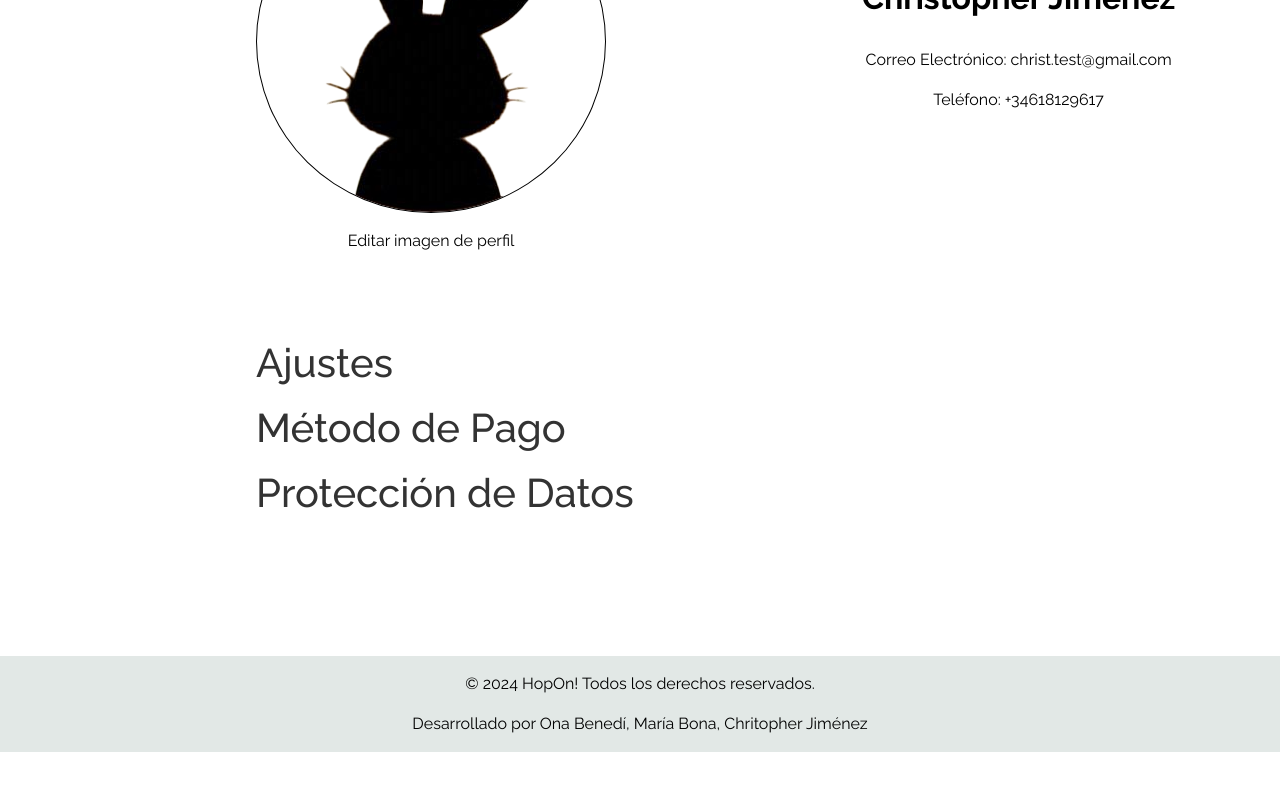
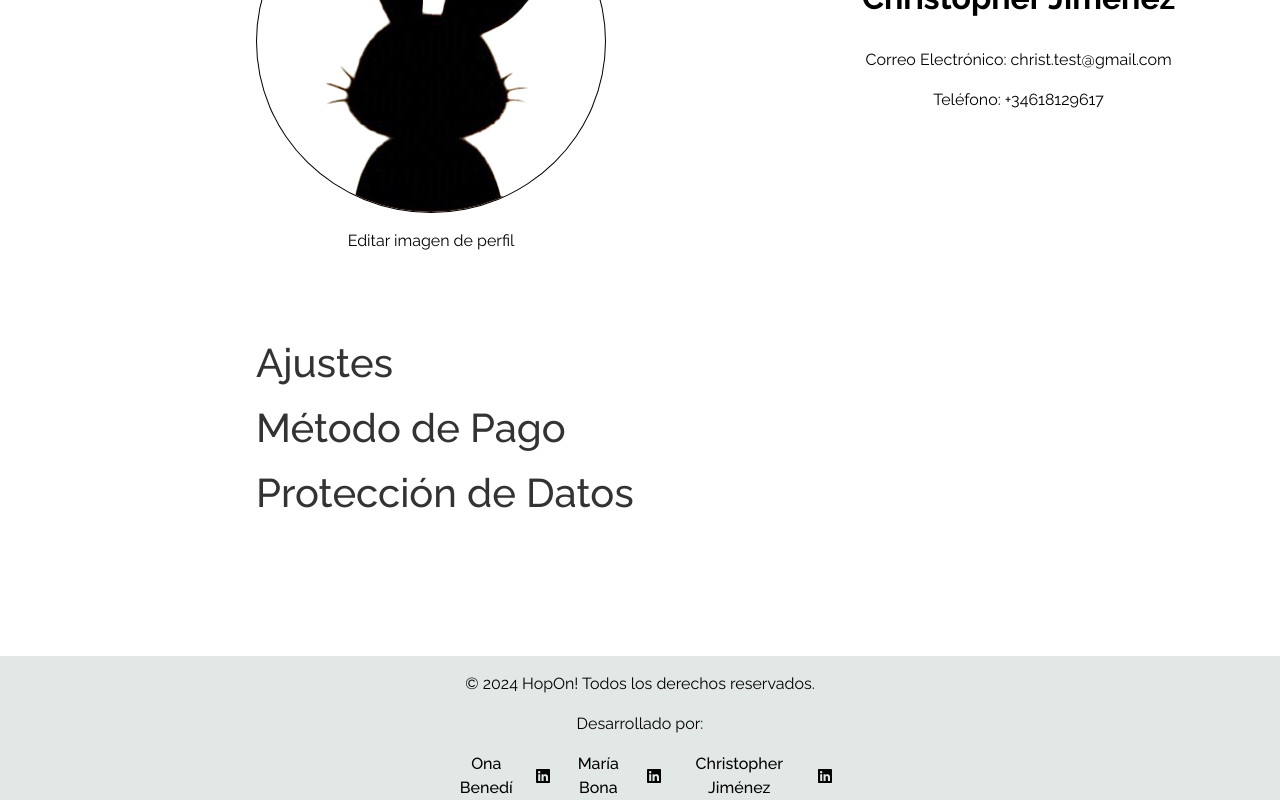
Before and after one commit to OnaBenedi/thirdProject, a React (Vite) app: page /profile in a window 1280 px wide. Shown: the part 394-1194 px from the top of the page. Before the commit the page ends 1146 px from the top, so only its background shows below. Built offline with nearby package versions, Linux system fonts and the light colour scheme; a web font is replaced by a local one.

Commit message:
added links to the footer

```diff
--- a/package.json
+++ b/package.json
@@ -11,6 +11,10 @@
     "preview": "vite preview"
   },
   "dependencies": {
+    "@fortawesome/fontawesome-svg-core": "^6.6.0",
+    "@fortawesome/free-brands-svg-icons": "^6.6.0",
+    "@fortawesome/react-fontawesome": "^0.2.2",
+    "@vis.gl/react-google-maps": "^1.1.0",
     "axios": "^1.7.2",
     "bcrypt": "^5.1.1",
     "dotenv": "^16.4.5",
@@ -19,8 +23,6 @@
     "firebase-tools": "^13.13.2",
     "jsonwebtoken": "^9.0.2",
     "nodemon": "^3.1.4",
-    "@vis.gl/react-google-maps": "^1.1.0",
-    "dotenv": "^16.4.5",
     "react": "^18.2.0",
     "react-dom": "^18.2.0"
   },
--- a/src/components/footer/footer-body/FooterBody.css
+++ b/src/components/footer/footer-body/FooterBody.css
@@ -5,9 +5,20 @@
     justify-content: center;
     margin-top: auto;
     background-color: #E2E8E6;
-
   }
 
   .footer-content {
     text-align: center;
+    width: 30vw;
   }
+
+  .links-container{
+    display: flex;
+    align-items: center;
+    justify-content: center;
+    gap: 3%;
+  }
+  #linkedin{
+    font-size: 16px;
+    color: rgb(0,0, 0);
+  }
--- a/src/components/footer/footer-body/FooterBody.jsx
+++ b/src/components/footer/footer-body/FooterBody.jsx
@@ -1,4 +1,6 @@
 import "./FooterBody.css"
+import { FontAwesomeIcon } from '@fortawesome/react-fontawesome';
+import { faLinkedin } from '@fortawesome/free-brands-svg-icons'
 
 function FooterBody() {
   return (
@@ -6,7 +8,12 @@ function FooterBody() {
       <footer className="footer">
           <div className="footer-content">
             <p>© 2024 HopOn! Todos los derechos reservados.</p>
-            <p>Desarrollado por Ona Benedí, María Bona, Chritopher Jiménez</p>
+            <p>Desarrollado por:</p>
+            <div className="links-container">
+              <a href="https://www.linkedin.com/in/ona-benedi/" id="linkedin">Ona Benedí</a> <FontAwesomeIcon icon={faLinkedin} />
+              <a href="https://www.linkedin.com/in/maria-bona-enguita/" id="linkedin">María Bona </a> <FontAwesomeIcon icon={faLinkedin} />
+              <a href="https://www.linkedin.com/in/chokchrist/" id="linkedin">Christopher Jiménez </a> <FontAwesomeIcon icon={faLinkedin} />
+            </div>
           </div>
       </footer>
     </div>
--- a/src/components/pages/Login.css
+++ b/src/components/pages/Login.css
@@ -21,6 +21,7 @@
   max-width: 800px;
   height: 500px;
   margin-top: auto;
+  margin-bottom: auto;
   background-color: #fff;
   border-radius: 8px;
   box-shadow: 0 4px 8px rgba(0, 0, 0, 0.1);
@@ -117,19 +118,6 @@ form {
   text-decoration: underline;
 }
 
-.footer {
-  width: 100%;
-  display: flex;
-  align-items: center;
-  justify-content: center;
-  margin-top: auto;
-  background-color: #E2E8E6;
-}
-
-.footer-content {
-  text-align: center;
-}
-
 
 @media (max-width: 768px) {
   .container {
--- a/src/components/pages/Login.jsx
+++ b/src/components/pages/Login.jsx
@@ -4,6 +4,7 @@ import { register, login } from "../../../user-info/login";
 import { signInWithEmailAndPassword } from "firebase/auth";
 import { auth } from "../../config/firebase";
 import { useNavigate } from 'react-router-dom';
+import Footer from "../footer/Footer"
 
 function Login() {
   const [email, setEmail] = useState("");
@@ -112,12 +113,7 @@ function Login() {
           </a>
         </div>
       </div>
-      <footer className="footer">
-        <div className="footer-content">
-          <p>© 2024 HopOn! Todos los derechos reservados.</p>
-          <p><span>Desarro</span>llado por Ona Benedí, María Bona, Christopher Jiménez</p>
-        </div>
-      </footer>
+      <Footer/>
     </div>
   );
 }
--- a/src/components/user-profile/UserProfile.jsx
+++ b/src/components/user-profile/UserProfile.jsx
@@ -1,11 +1,13 @@
 import Header from "../header/Header"
 import UserProfileBody from "./user-profile-body/UserProfileBody"
+import Footer from "../footer/Footer"
 
 function UserProfile() {
   return (
     <div style={{display:"flex", flexDirection:"column", height:"100vh", justifyContent:"space-between"}}>
       <Header/>
       <UserProfileBody/>
+      <Footer/>
     </div>
   )
 }
--- a/src/components/user-profile/user-profile-body/UserProfileBody.jsx
+++ b/src/components/user-profile/user-profile-body/UserProfileBody.jsx
@@ -23,12 +23,6 @@ function UserProfileBody() {
           <a href="#" id="link2">Método de Pago</a>
           <a href="#" id="link3">Protección de Datos</a>
         </div>
-        <footer className="footer">
-      <div className="footer-content">
-        <p>© 2024 HopOn! Todos los derechos reservados.</p>
-        <p>Desarrollado por Ona Benedí, María Bona, Chritopher Jiménez</p>
-      </div>
-    </footer>
     </div>
   );
 }
```
Also changed, not shown: 1 other file (tests, documents, lock files or other folders).
